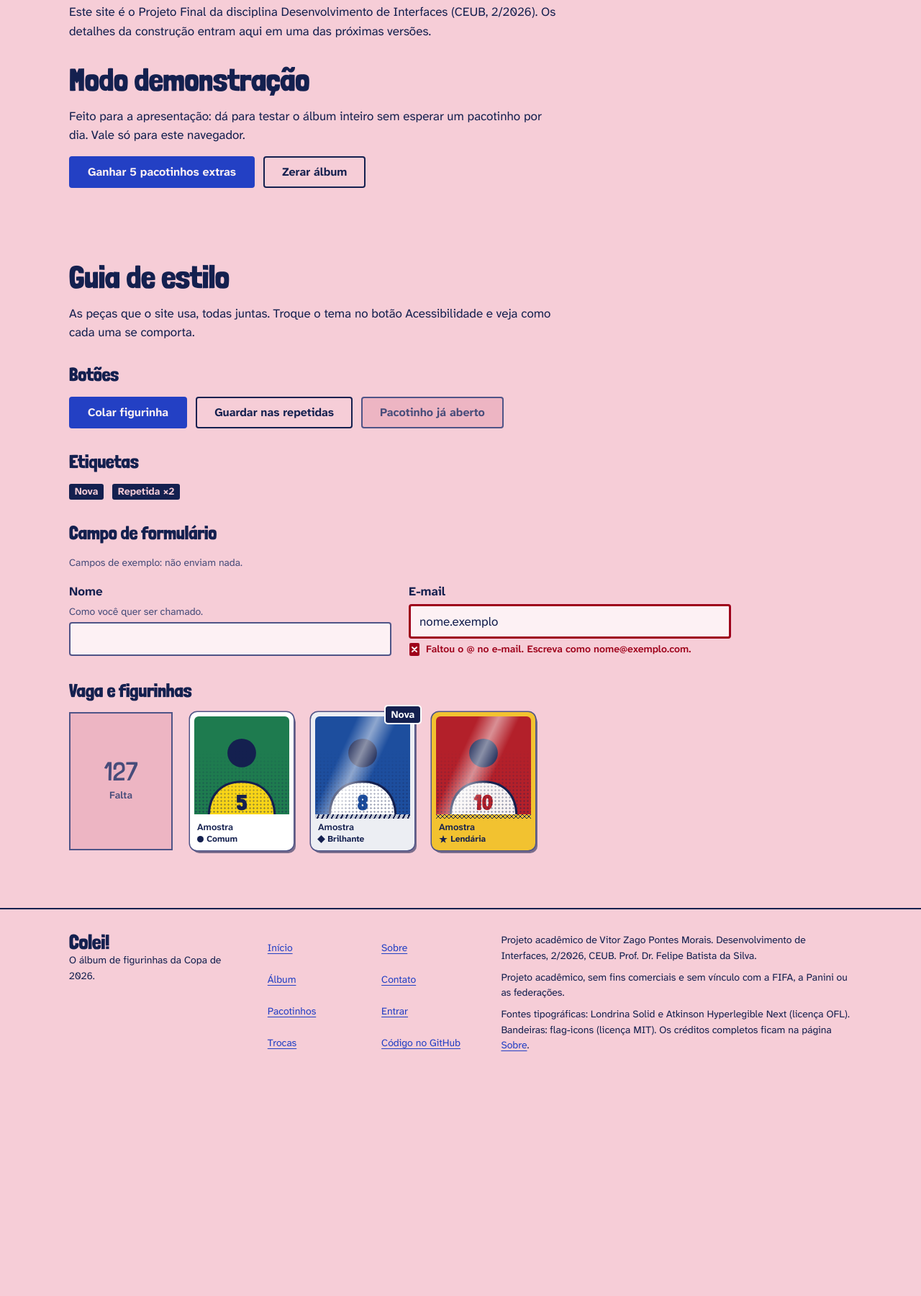
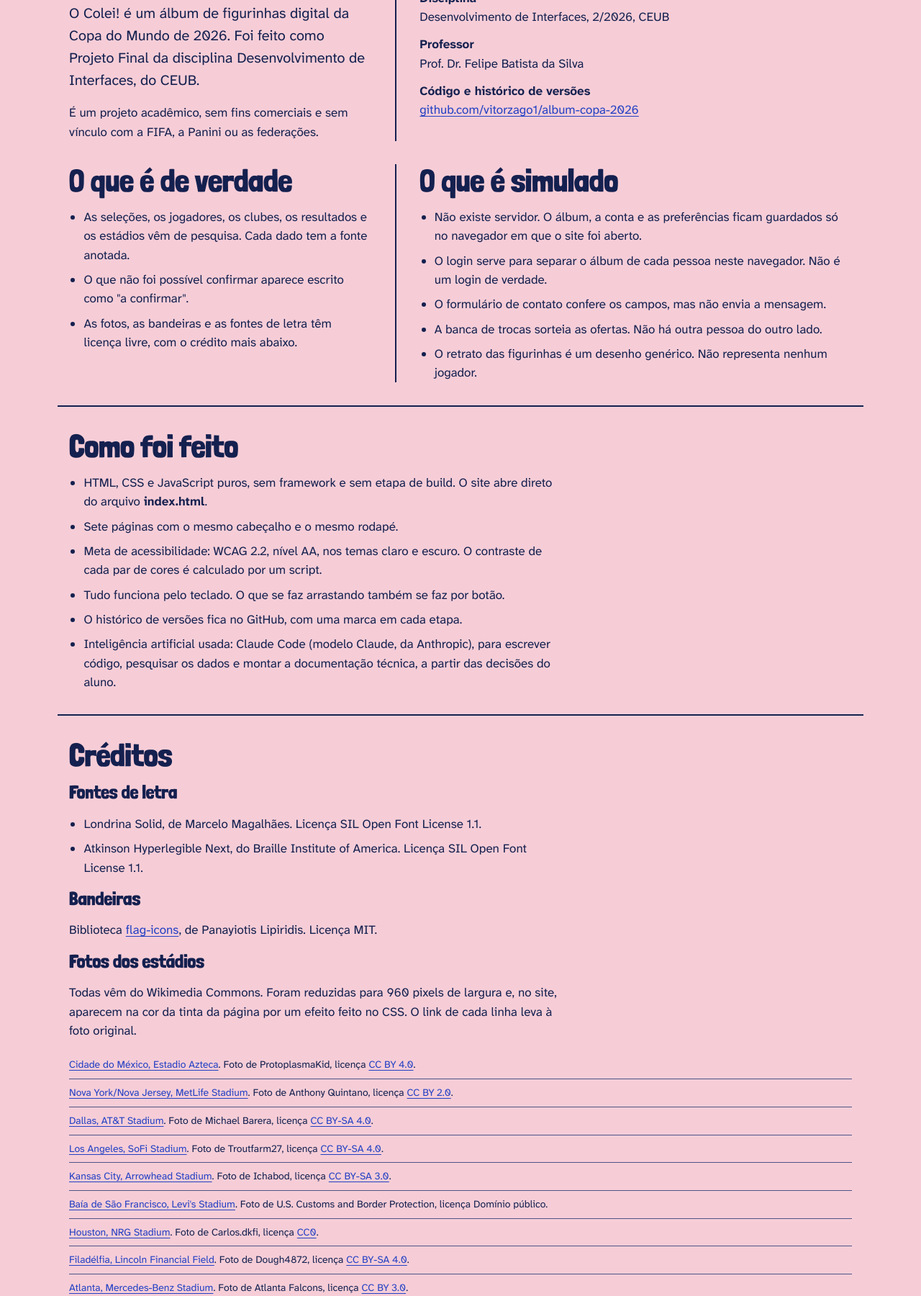
Before and after one commit to vitorzago1/album-copa-2026, a plain HTML site: page sobre.html in a window 1280 px wide. Shown: the part 183-1983 px from the top of the page at 72% size. Before the commit the page ends 1686 px from the top, so only its background shows below. Drawn offline with Linux system fonts and the light colour scheme.

Commit message:
feat: página Sobre com créditos e fontes dos dados

```diff
--- /dev/null
+++ b/js/sobre.js
@@ -0,0 +1,44 @@
+// ============================================================================
+// sobre.js
+// ----------------------------------------------------------------------------
+// Na página Sobre, monta duas listas a partir de js/dados.js:
+//   - o crédito de cada foto de estádio (autor, licença e link para a original);
+//   - as fontes dos dados da Copa.
+// Como as listas saem dos mesmos dados que o site usa, o crédito nunca fica
+// diferente da foto que está no ar.
+//
+// Depende de: js/dados.js (as listas SEDES e FONTES).
+// ============================================================================
+
+document.addEventListener('DOMContentLoaded', function () {
+  'use strict';
+
+  // Cria um link que abre a página de origem
+  function criarLink(texto, endereco) {
+    const link = document.createElement('a');
+    link.href = endereco;
+    link.textContent = texto;
+    return link;
+  }
+
+  // Créditos das fotos: "Cidade do México, Estadio Azteca. Foto de Fulano, licença CC BY 4.0."
+  const listaFotos = document.getElementById('creditos-fotos');
+  for (const sede of SEDES) {
+    const item = document.createElement('li');
+    item.append(criarLink(sede.cidade + ', ' + sede.estadio, sede.foto.origem));
+    item.append('. Foto de ' + sede.foto.autor + ', licença ');
+    // Domínio público não tem página de licença para apontar
+    if (sede.foto.licencaUrl) item.append(criarLink(sede.foto.licenca, sede.foto.licencaUrl));
+    else item.append(sede.foto.licenca);
+    item.append('.');
+    listaFotos.append(item);
+  }
+
+  // Fontes dos dados: um link para cada uma
+  const listaFontes = document.getElementById('fontes-dados');
+  for (const apelido in FONTES) {
+    const item = document.createElement('li');
+    item.append(criarLink(FONTES[apelido].titulo, FONTES[apelido].url));
+    listaFontes.append(item);
+  }
+});
--- a/sobre.html
+++ b/sobre.html
@@ -16,6 +16,7 @@
   <script src="js/dados.js" defer></script>
   <script src="js/estado.js" defer></script>
   <script src="js/demonstracao.js" defer></script>
+  <script src="js/sobre.js" defer></script>
 
   <link rel="stylesheet" href="css/tokens.css">
   <link rel="stylesheet" href="css/base.css">
@@ -59,10 +60,89 @@
   </header>
 
   <main id="conteudo" tabindex="-1">
-    <div class="largura fluxo">
-      <h1>Sobre o projeto</h1>
-      <p>Este site é o Projeto Final da disciplina Desenvolvimento de Interfaces (CEUB, 2/2026). Os detalhes da construção entram aqui em uma das próximas versões.</p>
-    </div>
+
+    <!-- O QUE É. Página dupla: à esquerda a apresentação, à direita a ficha do projeto. -->
+    <section class="largura dobra">
+      <div class="fluxo">
+        <h1>Sobre o projeto</h1>
+        <p class="abertura-texto">O Colei! é um álbum de figurinhas digital da Copa do Mundo de 2026. Foi feito como Projeto Final da disciplina Desenvolvimento de Interfaces, do CEUB.</p>
+        <p>É um projeto acadêmico, sem fins comerciais e sem vínculo com a FIFA, a Panini ou as federações.</p>
+      </div>
+
+      <dl class="sobre-ficha">
+        <dt>Aluno</dt>
+        <dd>Vitor Zago Pontes Morais</dd>
+        <dt>Disciplina</dt>
+        <dd>Desenvolvimento de Interfaces, 2/2026, CEUB</dd>
+        <dt>Professor</dt>
+        <dd>Prof. Dr. Felipe Batista da Silva</dd>
+        <dt>Código e histórico de versões</dt>
+        <dd><a href="https://github.com/vitorzago1/album-copa-2026">github.com/vitorzago1/album-copa-2026</a></dd>
+      </dl>
+    </section>
+
+    <!-- O QUE É DE VERDADE E O QUE É SIMULADO. -->
+    <section class="largura secao dobra">
+      <div class="fluxo">
+        <h2>O que é de verdade</h2>
+        <ul class="lista-simples">
+          <li>As seleções, os jogadores, os clubes, os resultados e os estádios vêm de pesquisa. Cada dado tem a fonte anotada.</li>
+          <li>O que não foi possível confirmar aparece escrito como "a confirmar".</li>
+          <li>As fotos, as bandeiras e as fontes de letra têm licença livre, com o crédito mais abaixo.</li>
+        </ul>
+      </div>
+
+      <div class="fluxo">
+        <h2>O que é simulado</h2>
+        <ul class="lista-simples">
+          <li>Não existe servidor. O álbum, a conta e as preferências ficam guardados só no navegador em que o site foi aberto.</li>
+          <li>O login serve para separar o álbum de cada pessoa neste navegador. Não é um login de verdade.</li>
+          <li>O formulário de contato confere os campos, mas não envia a mensagem.</li>
+          <li>A banca de trocas sorteia as ofertas. Não há outra pessoa do outro lado.</li>
+          <li>O retrato das figurinhas é um desenho genérico. Não representa nenhum jogador.</li>
+        </ul>
+      </div>
+    </section>
+
+    <!-- COMO FOI FEITO. -->
+    <section class="largura secao fluxo" aria-labelledby="titulo-feito">
+      <h2 id="titulo-feito">Como foi feito</h2>
+      <ul class="lista-simples">
+        <li>HTML, CSS e JavaScript puros, sem framework e sem etapa de build. O site abre direto do arquivo <code>index.html</code>.</li>
+        <li>Sete páginas com o mesmo cabeçalho e o mesmo rodapé.</li>
+        <li>Meta de acessibilidade: WCAG 2.2, nível AA, nos temas claro e escuro. O contraste de cada par de cores é calculado por um script.</li>
+        <li>Tudo funciona pelo teclado. O que se faz arrastando também se faz por botão.</li>
+        <li>O histórico de versões fica no GitHub, com uma marca em cada etapa.</li>
+        <li>Inteligência artificial usada: Claude Code (modelo Claude, da Anthropic), para escrever código, pesquisar os dados e montar a documentação técnica, a partir das decisões do aluno.</li>
+      </ul>
+    </section>
+
+    <!-- CRÉDITOS. A lista das fotos é montada pelo js/sobre.js, a partir de js/dados.js. -->
+    <section class="largura secao fluxo" id="creditos" aria-labelledby="titulo-creditos">
+      <h2 id="titulo-creditos">Créditos</h2>
+
+      <h3>Fontes de letra</h3>
+      <ul class="lista-simples">
+        <li>Londrina Solid, de Marcelo Magalhães. Licença SIL Open Font License 1.1.</li>
+        <li>Atkinson Hyperlegible Next, do Braille Institute of America. Licença SIL Open Font License 1.1.</li>
+      </ul>
+
+      <h3>Bandeiras</h3>
+      <p>Biblioteca <a href="https://github.com/lipis/flag-icons">flag-icons</a>, de Panayiotis Lipiridis. Licença MIT.</p>
+
+      <h3>Fotos dos estádios</h3>
+      <p>Todas vêm do Wikimedia Commons. Foram reduzidas para 960 pixels de largura e, no site, aparecem na cor da tinta da página por um efeito feito no CSS. O link de cada linha leva à foto original.</p>
+      <ul class="lista-fontes" id="creditos-fotos"></ul>
+      <noscript><p>A lista completa das fotos está no arquivo <code>docs/referencias.md</code> do repositório.</p></noscript>
+    </section>
+
+    <!-- FONTES DOS DADOS. Lista montada pelo js/sobre.js, a partir de js/dados.js. -->
+    <section class="largura secao fluxo" id="fontes" aria-labelledby="titulo-fontes">
+      <h2 id="titulo-fontes">Fontes dos dados</h2>
+      <p>De onde vieram os dados da Copa usados no álbum. Consultas feitas em novembro de 2026.</p>
+      <ul class="lista-fontes" id="fontes-dados"></ul>
+      <noscript><p>A lista completa das fontes está no arquivo <code>docs/referencias.md</code> do repositório.</p></noscript>
+    </section>
 
     <!-- MODO DEMONSTRAÇÃO: para testar o álbum na apresentação sem esperar um pacotinho por dia.
          Os botões são ligados pelo js/demonstracao.js. -->
@@ -206,7 +286,7 @@
       <div class="rodape-creditos">
         <p>Projeto acadêmico de Vitor Zago Pontes Morais. Desenvolvimento de Interfaces, 2/2026, CEUB. Prof. Dr. Felipe Batista da Silva.</p>
         <p>Projeto acadêmico, sem fins comerciais e sem vínculo com a FIFA, a Panini ou as federações.</p>
-        <p>Fontes tipográficas: Londrina Solid e Atkinson Hyperlegible Next (licença OFL). Bandeiras: flag-icons (licença MIT). Os créditos completos ficam na página <a href="sobre.html">Sobre</a>.</p>
+        <p>Fontes tipográficas: Londrina Solid e Atkinson Hyperlegible Next (licença OFL). Bandeiras: flag-icons (licença MIT). Fotos dos estádios: Wikimedia Commons. Os créditos completos ficam na página <a href="sobre.html#creditos">Sobre</a>.</p>
       </div>
     </div>
   </footer>
```
